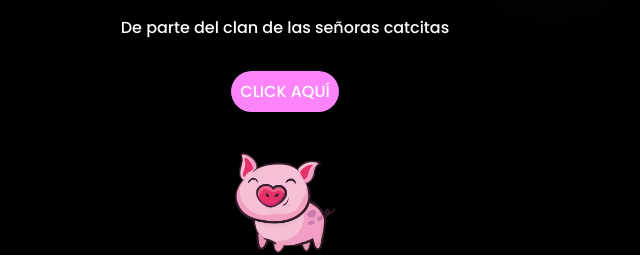
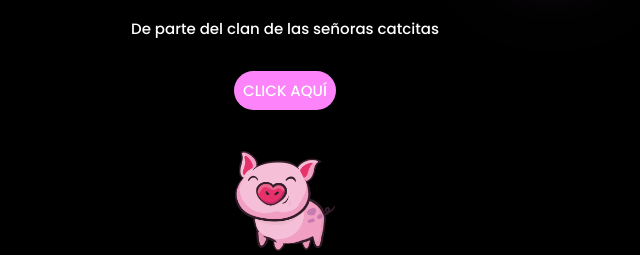
Before and after one commit to FernandoSanzPacheco/cahuita, a plain HTML site: page index.html in a window 1280 px wide. Shown: the part 283-538 px from the top of the page, 363-1003 px from the left. Drawn offline with Linux system fonts and the light colour scheme.

Commit message:
Add files via upload

```diff
--- a/css/style.css
+++ b/css/style.css
@@ -75,7 +75,7 @@ body{
 /* DESCRIPTION */
 
 .description{
-    font-size: 1rem;
+    font-size: 15px;
     margin-bottom: 30px;
     color: #ffffff;
 }
@@ -88,7 +88,7 @@ body{
 
 .button a{
     text-decoration: none;
-    font-size: 1rem;
+    font-size: 15px;
     color: #111;
 }
 
```
Also changed, not shown: 1 other file.
